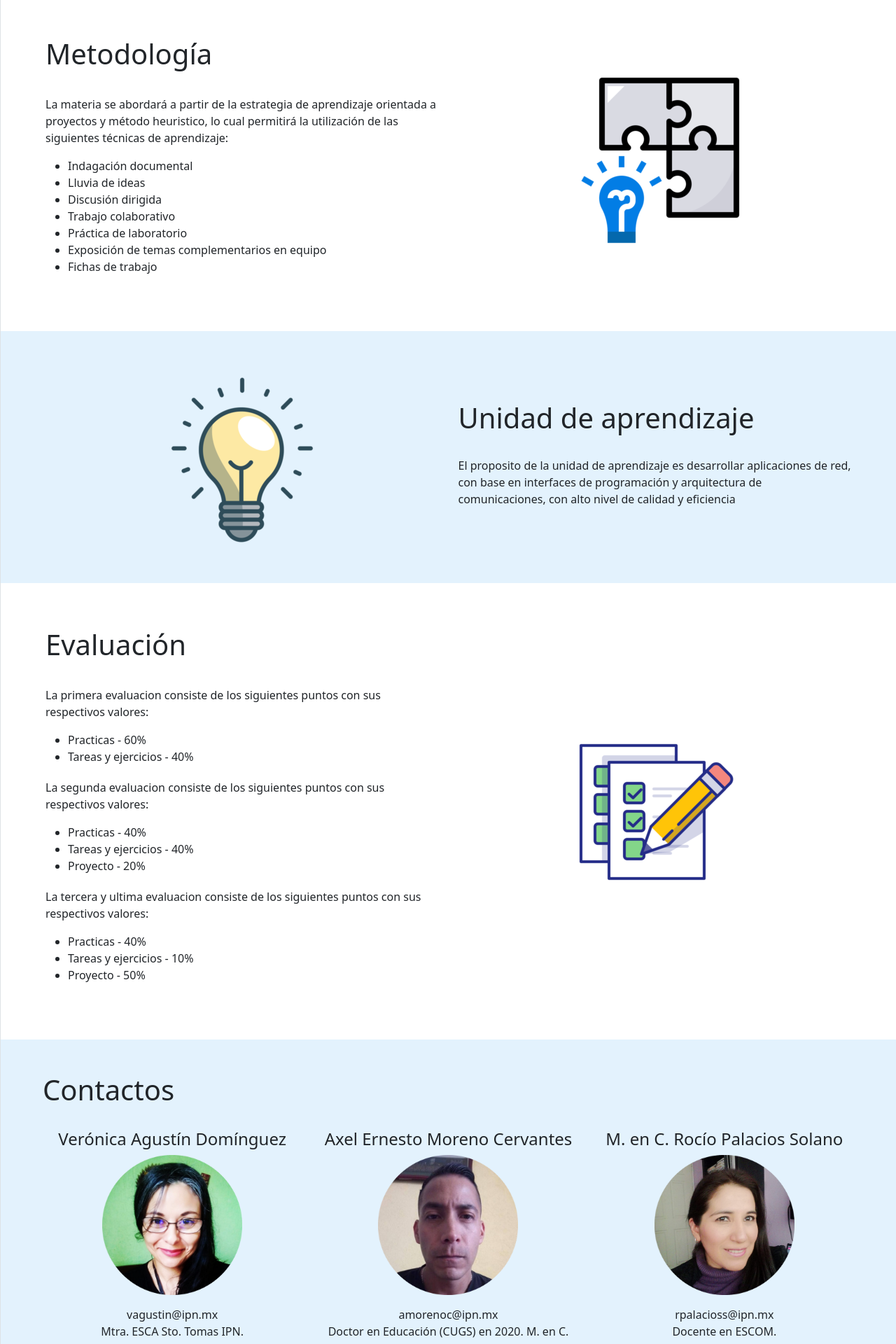
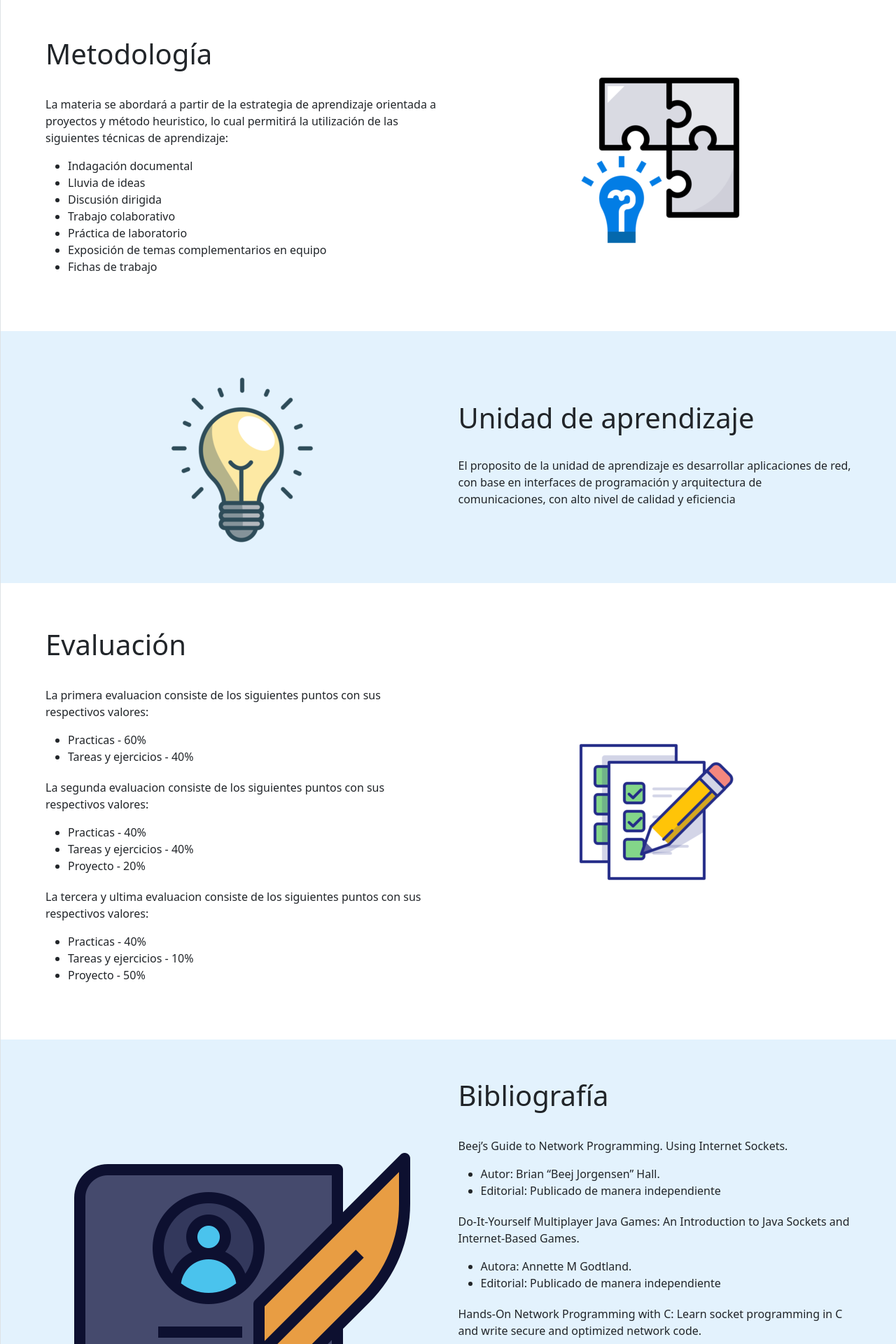
Before and after one commit to IvanRoz/RecursoSS, a Django app: page / in a window 1280 px wide. Shown: the part 440-2360 px from the top of the page at 70% size. Run offline with Django 3.2, Linux system fonts and the light colour scheme; data comes from the database, SQL or seed files in the repository; both versions use the stored data as it was after the commit; some libraries are stand-ins or nearby versions.

Commit message:
Ligeros cambios

```diff
--- a/gestion/templates/base.html
+++ b/gestion/templates/base.html
@@ -50,7 +50,7 @@
 
             </div>
             <div id="page-content-wrapper">
-                 <!-- <nav class="navbar fixed-top navbar-expand-md navbar-light">
+                 <nav class="navbar fixed-top navbar-expand-md navbar-light">
 
 
 
@@ -69,7 +69,7 @@
                         </li>
                     {% endwith %}
 
-                </nav> -->
+                </nav>
 
 
 
--- a/gestion/templates/main.html
+++ b/gestion/templates/main.html
@@ -8,8 +8,8 @@
 
         <div class="p-3 col-sm">
 
-            <img src="{% static 'main/logoipn.png'%}" width="150" height="130" class="d-inline-block align-top float-right" alt="">
-            <img src="{% static 'main/logoescom.png'%}" width="150" height="120" class="d-inline-block align-top float-left" alt="">
+            <img src="{% static 'main/logoipn.png'%}" width="150" height="130" class="d-inline-block align-top float-left" alt="">
+            <img src="{% static 'main/logoescom.png'%}" width="150" height="120" class="d-inline-block align-top float-right" alt="">
 
 
 
@@ -54,11 +54,14 @@
                 <h4><a class="nav-link" href="#evaluacion">Evaluaci&oacute;n<span class="sr-only">(current)</span></a></h4>
             </li>
             <li class="nav-item">
+                <h4><a class="nav-link" href="#bibliografia">Bibliografia<span class="sr-only">(current)</span></a></h4>
+            </li>
+            <li class="nav-item">
                 <h4><a class="nav-link" href="#contactos">Contactos<span class="sr-only">(current)</span></a></h4>
             </li>
-            <li class="nav-item">
+           <!--  <li class="nav-item">
                 <h4><a class="nav-link" href="#requerimientos">Requerimientos<span class="sr-only">(current)</span></a></h4>
-            </li>
+            </li> -->
         </ul>
     </div>
 
@@ -137,11 +140,58 @@
                 <img src="{% static 'main/Evaluacion.png'%}" class="img-fluid my-auto" alt="Responsive image">
             </div>
         </div>
+
+        <a class="anchor" id="bibliografia"></a>
+        <div class="d-flex row p-5" style="align-items: center; background-color: #e3f2fd;">
+
+            <div class="px-3 pt-2 col-sm d-none d-lg-block mx-auto text-center">
+                <img src="{% static 'main/bibliog.png'%}" class="img-fluid text-center my-auto" alt="Responsive image">
+            </div>
+            <div class="pr-3 pt-2 col-sm">
+                <h1 class="pb-4">Bibliografía</h1>
+                <p class="pt-1">
+                    Beej’s Guide to Network Programming. Using Internet Sockets.
+                </p>
+                <ul>
+                    <li>Autor: Brian “Beej Jorgensen” Hall.</li>
+                    <li>Editorial: Publicado de manera independiente</li>
+                </ul>
+                <p class="pt-1">
+                    Do-It-Yourself Multiplayer Java Games: An Introduction to Java Sockets and Internet-Based Games.
+                </p>
+                <ul>
+                    <li>Autora: Annette M Godtland.</li>
+                    <li>Editorial: Publicado de manera independiente</li>
+                </ul>
+                <p class="pt-1">
+                    Hands-On Network Programming with C: Learn socket programming in C and write secure and optimized network code.
+                </p>
+                <ul>
+                    <li>Autor: Lewis Van Winkle.</li>
+                    <li>Editorial: Packt publishing</li>
+                </ul>
+                <p class="pt-1">
+                    Java Network Programming: Developing Networked Applications.
+                </p>
+                <ul>
+                    <li>Autor: Elliotte Rusty Harold.</li>
+                    <li>Editorial: O'reilly media. Cuarta edición</li>
+                </ul>
+                <p class="pt-1">
+                    Python Network Programming: Conquer all your networking challenges with the powerful Python language.
+                </p>
+                <ul>
+                    <li>Autor: Abhishek Ratan, Eric Chou</li>
+                    <li>Editorial: Packt publishing. Primera edición</li>
+                </ul>
+            </div>
+        </div>
+
         <a class="anchor" id="contactos"></a>
-        <div class="d-flex row px-5 pt-5 justify-content-center" style="background-color: #e3f2fd;">
+        <div class="d-flex row px-5 pt-5 justify-content-center" style="align-items: center;">
             <h1 class="pb-4">Contactos</h1>
         </div>
-        <div class="d-flex row px-5 pb-5" style="background-color: #e3f2fd;">
+        <div class="d-flex row px-5 pb-5" style="">
 
 
             <div class="col-sm justify-content-center text-center">
@@ -151,7 +201,7 @@
                     vagustin@ipn.mx <br/>
                     Mtra. ESCA Sto. Tomas IPN. <br/>
                     ESCOM-IPN  Depto. de ISC profesora titular desde 2009.<br/>
-                    Áreas de interés: Gestión Empresarial, Desarrollo de Proyectos, Educación mejora continua, Emprendimiento. <br/>
+                    Áreas de interés: Gestión Empresarial, Desarrollo de Proyectos, Educación continua, Emprendimiento. <br/>
                     Ext. 52032.
                 </p>
 
@@ -168,11 +218,11 @@
                 </p>
             </div>
             <div class="col-sm justify-content-center text-center ">
-                <h4>M. en C. Rocío Palacios Solano</h4>
+                <h4>Rocío Palacios Solano</h4>
                 <img src="{% static 'main/rocio.png'%}" width="200" class="img-fluid" alt="">
                 <p class="pt-3">
                     rpalacioss@ipn.mx <br/>
-                    Docente en ESCOM. <br/>
+                    M. en C Docente en ESCOM. <br/>
                     Project Manager en IPN. <br/>
                     Áreas de interes: Administración de Proyectos PMI, Gobernanza IT, Seguridad de la Información, Desarrollo de aplicaciones. <br/>
                     Ext. 52032.
```
Also changed, not shown: gestion/templates/resource.html (+25 -0 lines), db.sqlite3, gestion/static/main/bibliog.png (added).
